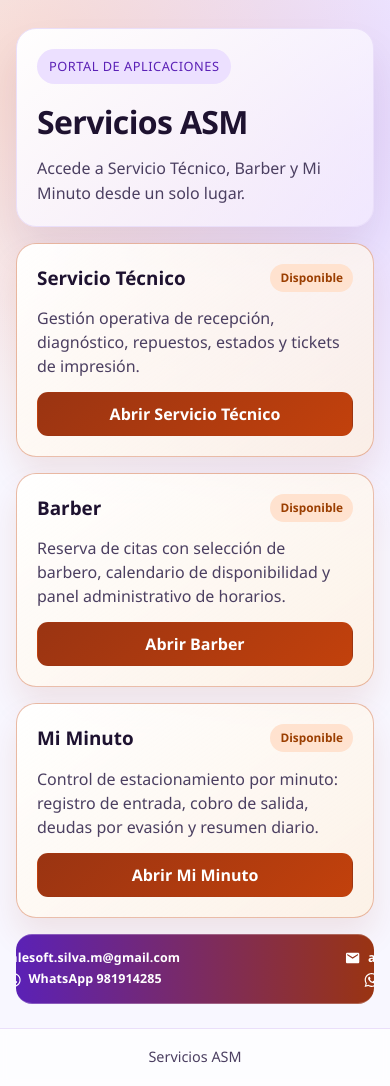
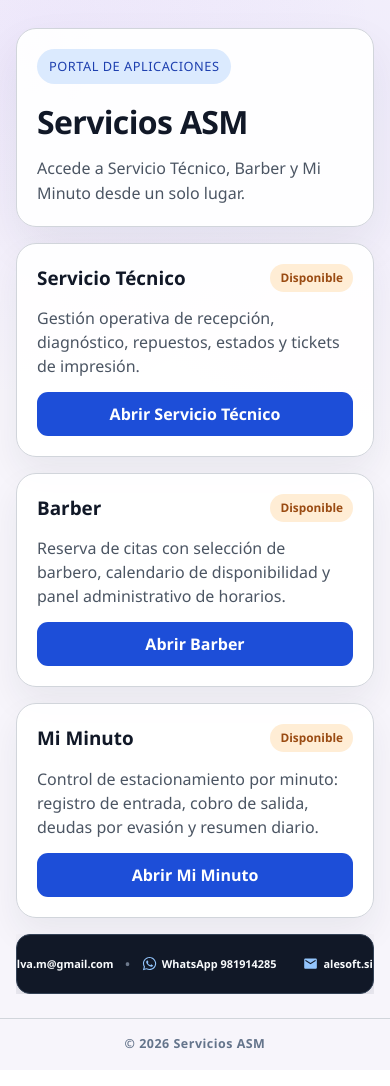
Before and after one commit to Asilvam/serviciosasm-hub, a React (Vite) app: page / in a window 390 px wide. Built offline with nearby package versions, Linux system fonts and the light colour scheme.

Commit message:
refine hub design and responsive spacing

```diff
--- a/src/App.css
+++ b/src/App.css
@@ -3,15 +3,15 @@
   display: flex;
   flex-direction: column;
   background:
-    radial-gradient(circle at 10% 8%, rgba(255, 127, 42, 0.22), transparent 35%),
-    radial-gradient(circle at 90% 12%, rgba(139, 61, 255, 0.16), transparent 42%),
+    radial-gradient(circle at 8% 5%, rgba(139, 92, 246, 0.09), transparent 32%),
+    radial-gradient(circle at 92% 8%, rgba(196, 181, 253, 0.14), transparent 36%),
     var(--white-soft);
 }
 
 .hub-main {
-  width: min(1140px, 100%);
+  width: min(1092px, calc(100% - 48px));
   margin: 0 auto;
-  padding: 56px 24px 36px;
+  padding: 56px 0 36px;
   display: grid;
   gap: 28px;
 }
@@ -20,8 +20,8 @@
   padding: 30px 32px;
   border-radius: 26px;
   border: 1px solid var(--surface-border);
-  background: linear-gradient(145deg, rgba(255, 255, 255, 0.98), rgba(243, 235, 255, 0.7));
-  box-shadow: 0 24px 40px rgba(46, 18, 88, 0.08);
+  background: rgba(255, 255, 255, 0.94);
+  box-shadow: 0 20px 45px rgba(30, 41, 59, 0.07);
 }
 
 .eyebrow {
@@ -30,8 +30,8 @@
   border-radius: 999px;
   font-size: 0.8rem;
   letter-spacing: 0.04em;
-  color: var(--violet-700);
-  background: var(--violet-pastel);
+  color: #1e40af;
+  background: #dbeafe;
   text-transform: uppercase;
 }
 
@@ -62,20 +62,20 @@
   background: var(--white-strong);
   border-radius: 20px;
   padding: 20px;
-  box-shadow: 0 16px 28px rgba(30, 18, 48, 0.06);
+  box-shadow: 0 14px 32px rgba(30, 41, 59, 0.055);
   transition: transform 180ms ease, box-shadow 180ms ease;
 }
 
 .system-card.is-available {
-  border-color: rgba(194, 65, 12, 0.34);
-  background:
-    linear-gradient(145deg, rgba(255, 255, 255, 0.98), rgba(255, 237, 213, 0.58));
-  box-shadow: 0 18px 32px rgba(154, 52, 18, 0.1);
+  border-color: #d1d5db;
+  background: rgba(255, 255, 255, 0.96);
+  box-shadow: 0 16px 34px rgba(30, 41, 59, 0.065);
 }
 
 .system-card.is-available:hover {
   transform: translateY(-2px);
-  box-shadow: 0 22px 34px rgba(30, 18, 48, 0.1);
+  border-color: #93c5fd;
+  box-shadow: 0 20px 38px rgba(30, 64, 175, 0.1);
 }
 
 .system-card.is-coming-soon {
@@ -103,8 +103,8 @@
 }
 
 .status-pill.is-live {
-  background: var(--orange-pastel);
-  color: #9b3e00;
+  background: #ffedd5;
+  color: #9a4b12;
 }
 
 .status-pill.is-soon {
@@ -132,22 +132,22 @@
 }
 
 .accent-orange .card-action {
-  background: linear-gradient(135deg, var(--orange-600), var(--orange-500));
+  background: var(--accent-strong);
   color: var(--white-strong);
 }
 
 .accent-violet .card-action {
-  background: linear-gradient(135deg, var(--violet-600), var(--purple-500));
+  background: #1e3a8a;
   color: var(--white-strong);
 }
 
 .card-action:hover {
   transform: translateY(-1px);
-  filter: brightness(1.03);
+  background: var(--accent-hover);
 }
 
 .card-action:focus-visible {
-  outline: 3px solid rgba(109, 40, 217, 0.28);
+  outline: 3px solid rgba(37, 99, 235, 0.3);
   outline-offset: 2px;
 }
 
@@ -162,23 +162,26 @@
 
 .contact-ticker-wrap {
   width: 100%;
+  overflow: hidden;
+  contain: inline-size;
 }
 
 .contact-ticker {
   display: block;
   width: 100%;
   overflow: hidden;
-  border-radius: 16px;
-  border-block: 1px solid rgba(255, 255, 255, 0.26);
-  background: linear-gradient(90deg, var(--violet-700), var(--orange-600));
-  color: var(--white-strong);
+  border-radius: 14px;
+  border: 1px solid #334155;
+  background: #111827;
+  color: #f8fafc;
   text-decoration: none;
+  box-shadow: 0 14px 32px rgba(15, 23, 42, 0.16);
 }
 
 .contact-ticker__track {
   display: flex;
   width: 200%;
-  animation: contact-scroll 18s linear infinite;
+  animation: contact-scroll 24s linear infinite;
 }
 
 .contact-ticker:hover .contact-ticker__track,
@@ -189,7 +192,7 @@
 .contact-ticker__item {
   flex: 0 0 50%;
   width: 50%;
-  min-height: 54px;
+  min-height: 56px;
   padding: 10px 32px;
   display: flex;
   align-items: center;
@@ -203,16 +206,19 @@
   display: inline-flex;
   align-items: center;
   gap: 7px;
+  padding: 6px 8px;
+  border-radius: 8px;
   color: inherit;
-  font-size: 0.96rem;
-  font-weight: 700;
-  letter-spacing: 0.01em;
+  font-size: 0.9rem;
+  font-weight: 600;
+  letter-spacing: 0;
   text-decoration: none;
+  transition: background 140ms ease, color 140ms ease;
 }
 
 .contact-ticker__link:hover {
-  text-decoration: underline;
-  text-underline-offset: 3px;
+  background: rgba(255, 255, 255, 0.08);
+  color: #ffffff;
 }
 
 .contact-ticker__link:focus-visible {
@@ -222,13 +228,15 @@
 }
 
 .contact-ticker__icon {
-  width: 1.15rem;
-  height: 1.15rem;
+  width: 1.05rem;
+  height: 1.05rem;
   flex: 0 0 auto;
+  color: #93c5fd;
 }
 
 .contact-ticker__separator {
-  opacity: 0.55;
+  color: #94a3b8;
+  opacity: 0.7;
 }
 
 @keyframes contact-scroll {
@@ -240,16 +248,17 @@
 .hub-footer {
   margin-top: auto;
   border-top: 1px solid var(--surface-border);
-  background: rgba(255, 255, 255, 0.72);
-  backdrop-filter: blur(5px);
-  min-height: 58px;
+  background: transparent;
+  min-height: 52px;
   width: 100%;
   display: flex;
   align-items: center;
   justify-content: center;
   gap: 16px;
-  color: var(--ink-soft);
-  font-size: 0.9rem;
+  color: #64748b;
+  font-size: 0.78rem;
+  font-weight: 600;
+  letter-spacing: 0.04em;
 }
 
 @media (max-width: 1080px) {
@@ -259,8 +268,16 @@
 }
 
 @media (max-width: 720px) {
+  .hub-shell {
+    overflow-x: hidden;
+    overflow-x: clip;
+  }
+
   .hub-main {
-    padding: 28px 16px 24px;
+    width: calc(100% - 32px);
+    max-width: none;
+    margin-inline: auto;
+    padding: 28px 0 24px;
     gap: 16px;
     grid-template-columns: minmax(0, 1fr);
   }
@@ -268,7 +285,9 @@
   .hero,
   .systems-grid,
   .contact-ticker-wrap {
+    max-width: 100%;
     min-width: 0;
+    justify-self: stretch;
   }
 
   .hero {
@@ -280,30 +299,49 @@
     grid-template-columns: 1fr;
   }
 
+  .system-card {
+    min-width: 0;
+  }
+
   .system-card p {
     min-height: auto;
   }
 
   .contact-ticker__item {
-    gap: 8px;
-    padding-inline: 18px;
+    gap: 10px;
+    padding-inline: 14px;
   }
 
   .contact-ticker__link {
-    font-size: 0.78rem;
+    font-size: 0.75rem;
   }
 
   .contact-ticker__icon {
-    width: 1rem;
-    height: 1rem;
+    width: 0.95rem;
+    height: 0.95rem;
   }
 }
 
 @media (max-width: 440px) {
   .contact-ticker__item {
-    min-height: 68px;
+    min-height: 58px;
+    flex-direction: row;
+    gap: 7px;
+    padding-inline: 10px;
+  }
+
+  .contact-ticker__link {
+    gap: 5px;
+    padding-inline: 4px;
+    font-size: clamp(0.65rem, 2.8vw, 0.73rem);
+  }
+}
+
+@media (max-width: 360px) {
+  .contact-ticker__item {
+    min-height: 72px;
     flex-direction: column;
-    gap: 3px;
+    gap: 2px;
   }
 
   .contact-ticker__separator {
--- a/src/App.tsx
+++ b/src/App.tsx
@@ -133,7 +133,7 @@ function App() {
       </main>
 
       <footer className="hub-footer">
-        <span>Servicios ASM</span>
+        <span>© {new Date().getFullYear()} Servicios ASM</span>
       </footer>
     </div>
   )
--- a/src/index.css
+++ b/src/index.css
@@ -1,26 +1,31 @@
 :root {
   --white-strong: #ffffff;
-  --white-soft: #f8f7ff;
-  --ink-strong: #1e1230;
-  --ink-soft: #4b3f61;
-  --surface-border: #eadffa;
+  --white-soft: #f7f5fb;
+  --ink-strong: #111827;
+  --ink-soft: #4b5563;
+  --surface-border: #d1d5db;
 
-  --orange-600: #9a3412;
-  --orange-500: #c2410c;
-  --violet-700: #5b21b6;
-  --violet-600: #6d28d9;
-  --purple-500: #8b3dff;
+  --accent-strong: #1d4ed8;
+  --accent-hover: #1e40af;
+  --accent-soft: #dbeafe;
+  --accent-ink: #1e3a8a;
 
-  --orange-pastel: #ffe2cf;
-  --violet-pastel: #ece0ff;
-  --purple-pastel: #f3ebff;
+  --orange-600: var(--accent-strong);
+  --orange-500: var(--accent-hover);
+  --violet-700: #1e40af;
+  --violet-600: #1d4ed8;
+  --purple-500: #2563eb;
 
-  --success-vivid: #16a34a;
-  --success-pastel: #dcfce7;
-  --warning-vivid: #d97706;
-  --warning-pastel: #ffedd5;
-  --info-vivid: #7c3aed;
-  --info-pastel: #ede9fe;
+  --orange-pastel: var(--accent-soft);
+  --violet-pastel: #dbeafe;
+  --purple-pastel: #eff6ff;
+
+  --success-vivid: #2563eb;
+  --success-pastel: var(--accent-soft);
+  --warning-vivid: #475569;
+  --warning-pastel: #e5e7eb;
+  --info-vivid: #1d4ed8;
+  --info-pastel: #dbeafe;
 
   font-family: 'Segoe UI', Roboto, Helvetica, Arial, sans-serif;
   line-height: 1.5;
@@ -32,17 +37,29 @@
   -moz-osx-font-smoothing: grayscale;
 }
 
-* {
+html {
   box-sizing: border-box;
+  max-width: 100%;
+  overflow-x: hidden;
+}
+
+*,
+*::before,
+*::after {
+  box-sizing: inherit;
 }
 
 body {
   margin: 0;
   min-width: 320px;
+  max-width: 100%;
+  overflow-x: hidden;
 }
 
 #root {
   min-height: 100svh;
+  max-width: 100%;
+  overflow-x: hidden;
 }
 
 a {
```
